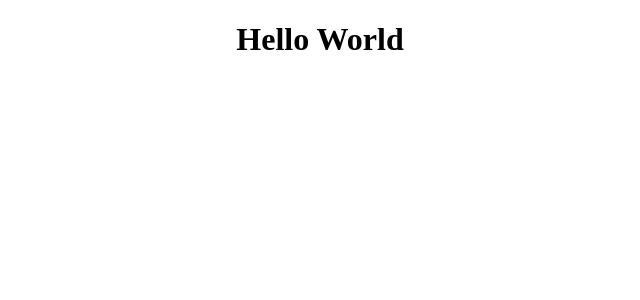
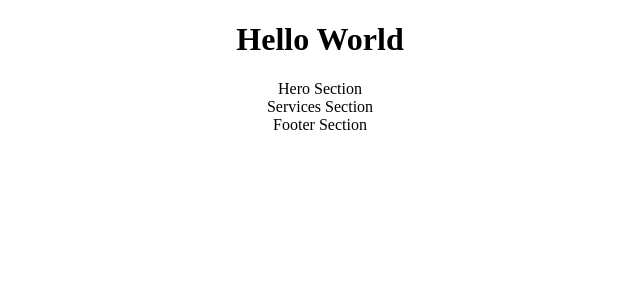
Before and after one commit to brianbud/simple-landing-page, a React (Create React App) app: page / in a window 1280 px wide. Shown: the top 300 px of the page, without its empty margins (320-960 px from the left). Built offline with nearby package versions, Linux system fonts and the light colour scheme.

Commit message:
export default 3 components and import to App.js

```diff
--- a/src/App.js
+++ b/src/App.js
@@ -1,9 +1,15 @@
 import './App.css';
+import HeroSection from './HeroSection';
+import ServicesSection from './ServicesSection';
+import FooterSection from './FooterSection';
 
 function App() {
   return (
     <div className='App'>
       <h1>Hello World</h1>
+      <HeroSection />
+      <ServicesSection />
+      <FooterSection />
     </div>
   );
 }
--- a/src/FooterSection.js
+++ b/src/FooterSection.js
@@ -1 +1,5 @@
-function FooterSection() {}
+function FooterSection() {
+  return <div>Footer Section</div>;
+}
+
+export default FooterSection;
--- a/src/HeroSection.js
+++ b/src/HeroSection.js
@@ -1 +1,5 @@
-function HeroSection() {}
+function HeroSection() {
+  return <div>Hero Section</div>;
+}
+
+export default HeroSection;
--- a/src/ServicesSection.js
+++ b/src/ServicesSection.js
@@ -1 +1,5 @@
-function ServicesSection() {}
+function ServicesSection() {
+  return <div>Services Section</div>;
+}
+
+export default ServicesSection;
```
Also changed, not shown: 1 other file (tests, documents, lock files or other folders).
